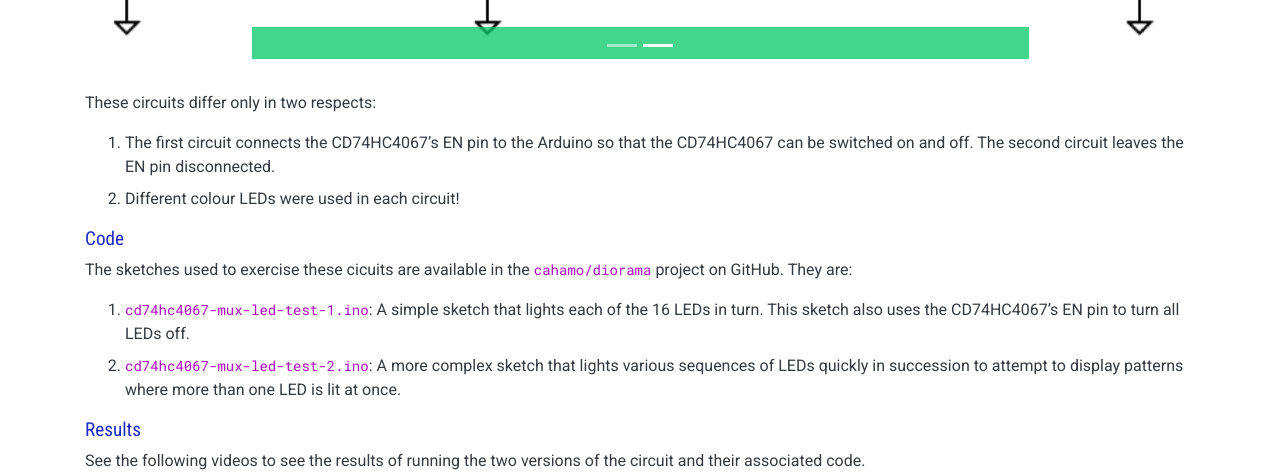
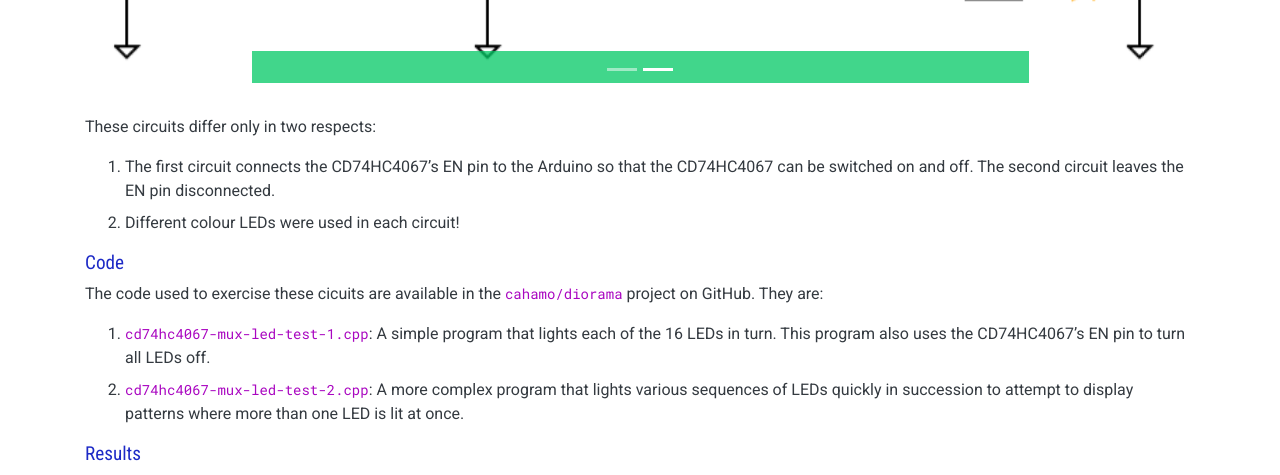
Before and after one commit to cahamo/cahamo.github.io, a Jekyll site: the page built from projects/diorama/experiment-3.html, in a window 1280 px wide and 1400 px high, scrolled down 1666 px. Shown: the top 475 px of the window. Built offline with Jekyll 4.4.1, drawn with Linux system fonts in a browser that asks for light colours; comment, search, counter and statistics services are not loaded; some of the changed text lies outside the part shown.

Commit message:
Update diorama experiment pages re GitHub changes
Update diorama experiments #1 and #3 re changes of file extensions from .ino to .cpp and change of directory structure in diorama GitHub repo.

```diff
--- a/projects/diorama/experiment-3.html
+++ b/projects/diorama/experiment-3.html
@@ -12,7 +12,7 @@ redirect_from:
 <p>Two different methods were tried:</p>
 
 <ol>
-    <li class="my-2">A CD74HC4067 16 channel multiplexer was used to drive 16 LEDs. Two different sketches were tried on two very slightly different circuits.</li>
+    <li class="my-2">A CD74HC4067 16 channel multiplexer was used to drive 16 LEDs. Two different versions of a test program were tried on two very slightly different circuits.</li>
     <li class="my-2">A pair of 75HC595 shift registers were used together to illuminate various combinations of 16 LEDs.</li>
 </ol>
 
@@ -56,12 +56,12 @@ redirect_from:
 
 <h3>Code</h3>
 
-<p>The sketches used to exercise these cicuits are available in the <code><a href="https://github.com/cahamo/diorama">cahamo/diorama</a></code> project on GitHub. They are:</p>
+<p>The code used to exercise these cicuits are available in the <code><a href="https://github.com/cahamo/diorama">cahamo/diorama</a></code> project on GitHub. They are:</p>
 
 <ol>
-    <li class="my-2"><code><a href="https://github.com/cahamo/diorama/blob/main/research/cd74hc4067-mux-led-test-1/cd74hc4067-mux-led-test-1.ino">cd74hc4067-mux-led-test-1.ino</a></code>: A simple sketch that lights each of the 16 LEDs in turn. This sketch also uses the CD74HC4067&rsquo;s EN pin to turn all LEDs off.</li>
+    <li class="my-2"><code><a href="https://github.com/cahamo/diorama/blob/main/research/led-mux-tests/cd74hc4067-mux-led-test-1/src/cd74hc4067-mux-led-test-1.cpp">cd74hc4067-mux-led-test-1.cpp</a></code>: A simple program that lights each of the 16 LEDs in turn. This program also uses the CD74HC4067&rsquo;s EN pin to turn all LEDs off.</li>
 
-    <li class="my-2"><code><a href="https://github.com/cahamo/diorama/blob/main/research/cd74hc4067-mux-led-test-2/cd74hc4067-mux-led-test-2.ino">cd74hc4067-mux-led-test-2.ino</a></code>: A more complex sketch that lights various sequences of LEDs quickly in succession to attempt to display patterns where more than one LED is lit at once.</li>
+    <li class="my-2"><code><a href="https://github.com/cahamo/diorama/blob/main/research/led-mux-tests/cd74hc4067-mux-led-test-2/src/cd74hc4067-mux-led-test-2.cpp">cd74hc4067-mux-led-test-2.cpp</a></code>: A more complex program that lights various sequences of LEDs quickly in succession to attempt to display patterns where more than one LED is lit at once.</li>
 </ol>
 
 <h3>Results</h3>
@@ -72,21 +72,21 @@ redirect_from:
     <div>
         <iframe width="560" height="315" src="https://www.youtube.com/embed/iXRpqv-flFA" title="YouTube video player: CD74HC4067 circuit #2" frameborder="0" allow="accelerometer; autoplay; clipboard-write; encrypted-media; gyroscope; picture-in-picture" allowfullscreen></iframe>
     </div>
-    <p class="caption">1st circuit with <code>cd74hc4067-mux-led-test-1.ino</code></p>
+    <p class="caption">1st circuit with <code>cd74hc4067-mux-led-test-1.cpp</code></p>
 </div>
 
 <div class="text-center">
     <div>
         <iframe width="560" height="315" src="https://www.youtube.com/embed/SpB-l2CTg0Q" title="YouTube video player: CD74HC4067 circuit #2" frameborder="0" allow="accelerometer; autoplay; clipboard-write; encrypted-media; gyroscope; picture-in-picture" allowfullscreen></iframe>
     </div>
-    <p class="caption">2nd circuit with <code>cd74hc4067-mux-led-test-2.ino</code></p>
+    <p class="caption">2nd circuit with <code>cd74hc4067-mux-led-test-2.cpp</code></p>
 </div>
 
 <p>The first test showed that the CD74HC4067 is useful for multiplexing LEDs when only one LED needs to be switched on at a time. However the second test, which is a more realistic scenario for the diorama, revealed that when several LEDs need to be lit simultaneously the circuit does not switch fast enough to eliminate flicker. The second video shows slow pulsing flickering when several LEDs are lit &ldquo;together&rdquo;, but in reality this flickering is fast and annoying.</p>
 
 <h2>75HC595 shift registers</h2>
 
-<p>Two 75HC595 shift registers were connected together and to an Arduino Uno. A sketch was used to light different combinations of LEDs.</p>
+<p>Two 75HC595 shift registers were connected together and to an Arduino Uno. A program was used to light different combinations of LEDs.</p>
 
 <h3>Circuit</h3>
 
@@ -102,7 +102,7 @@ redirect_from:
 
 <p>The code runs through a sequence of patterns where one or more of 16 LEDs are illuminated at the same time. This is done by loading 16 bits of data into the two shift registers, where each bit determines whether an associated LED is switched on or off.</p>
 
-<p>The code is available in the <code><a href="https://github.com/cahamo/diorama">cahamo/diorama</a></code> project on GitHub as <code><a href="https://github.com/cahamo/diorama/blob/main/research/74hc595-x2-led-test/74hc595-x2-led-test.ino">74hc595-x2-led-test.ino</a></code>.</p>
+<p>The code is available in the <code><a href="https://github.com/cahamo/diorama">cahamo/diorama</a></code> project on GitHub as <code><a href="https://github.com/cahamo/diorama/blob/main/research/led-mux-tests/74hc595-x2-led-test/src/74hc595-x2-led-test.cpp">74hc595-x2-led-test.cpp</a></code>.</p>
 
 <h3>Results</h3>
 
@@ -112,7 +112,7 @@ redirect_from:
     <div>
         <iframe width="560" height="315" src="https://www.youtube.com/embed/Yd1aadBM1qA" title="YouTube video player: 74HC595 circuit" frameborder="0" allow="accelerometer; autoplay; clipboard-write; encrypted-media; gyroscope; picture-in-picture" allowfullscreen></iframe>
     </div>
-    <p class="caption">75HC595 circuit with <code>74hc595-x2-led-test.ino</code></p>
+    <p class="caption">75HC595 circuit with <code>74hc595-x2-led-test.cpp</code></p>
 </div>
 
 <p class="alert alert-warning">Note that the circuit seen in the video was built on one breadboard, not two as shown in the above diagram.</p>
```
Also changed, not shown: projects/diorama/experiment-1.html (+9 -10 lines).
